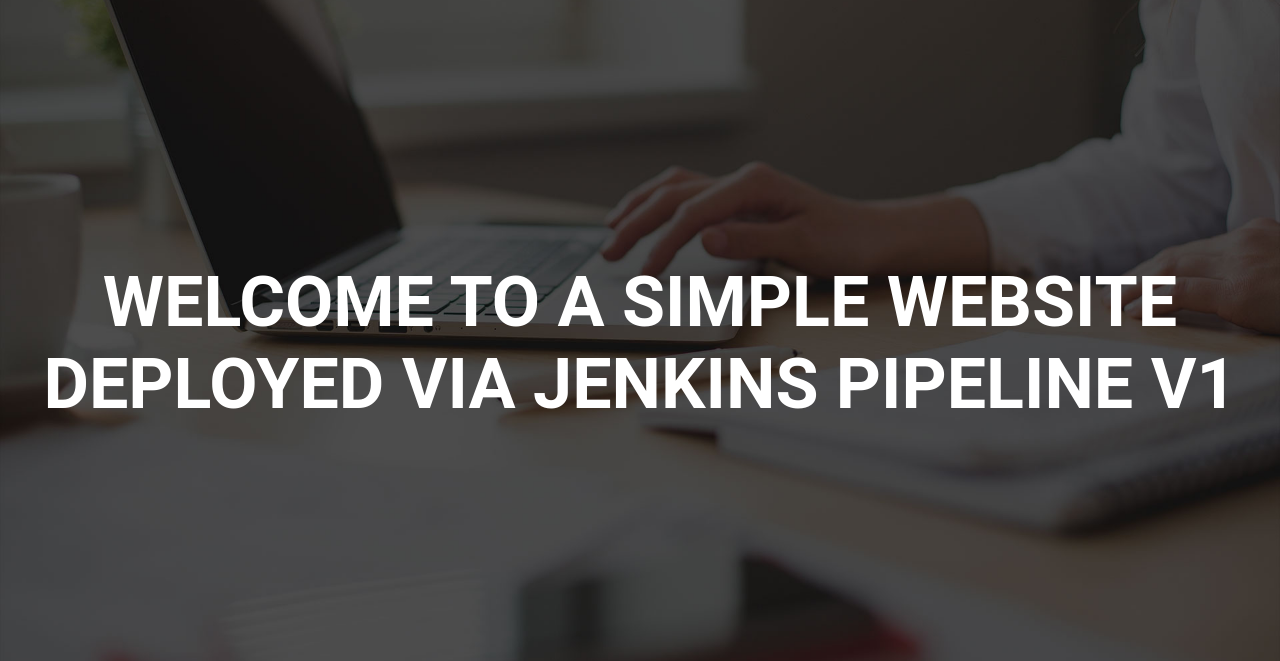
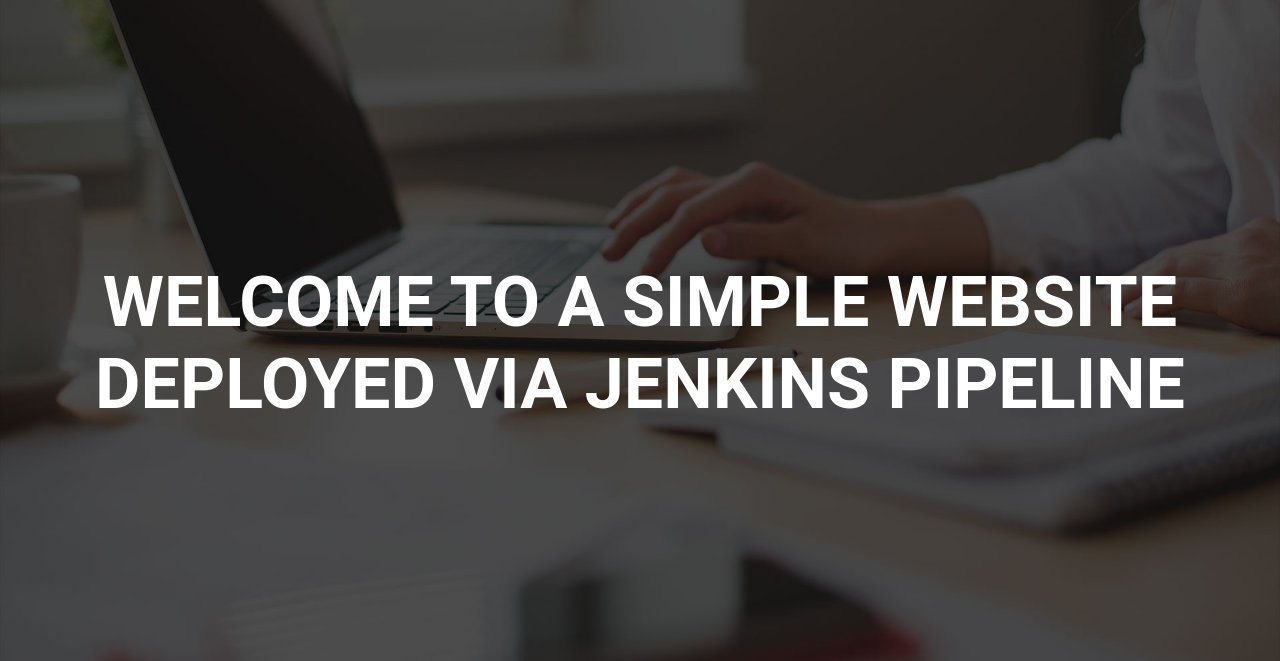
Before and after one commit to prajeethksp/lab3-jenkins, a plain HTML site: page index.html in a window 1280 px wide. Shown: the part 139-800 px from the top of the page. Drawn offline with Linux system fonts and the light colour scheme.

Commit message:
Update index.html

```diff
--- a/index.html
+++ b/index.html
@@ -22,7 +22,7 @@
             </ul>
         </div>
         <div class="hero">
-            <h1>Welcome to a simple website deployed via Jenkins pipeline v1</h1>
+            <h1>Welcome to a simple website deployed via Jenkins pipeline</h1>
             <h2>Created by Sai Prajeeth Koppula</h2>
             <div class="button">
                 <a href="#" class="btn btn-one">Watch Video</a>
```
